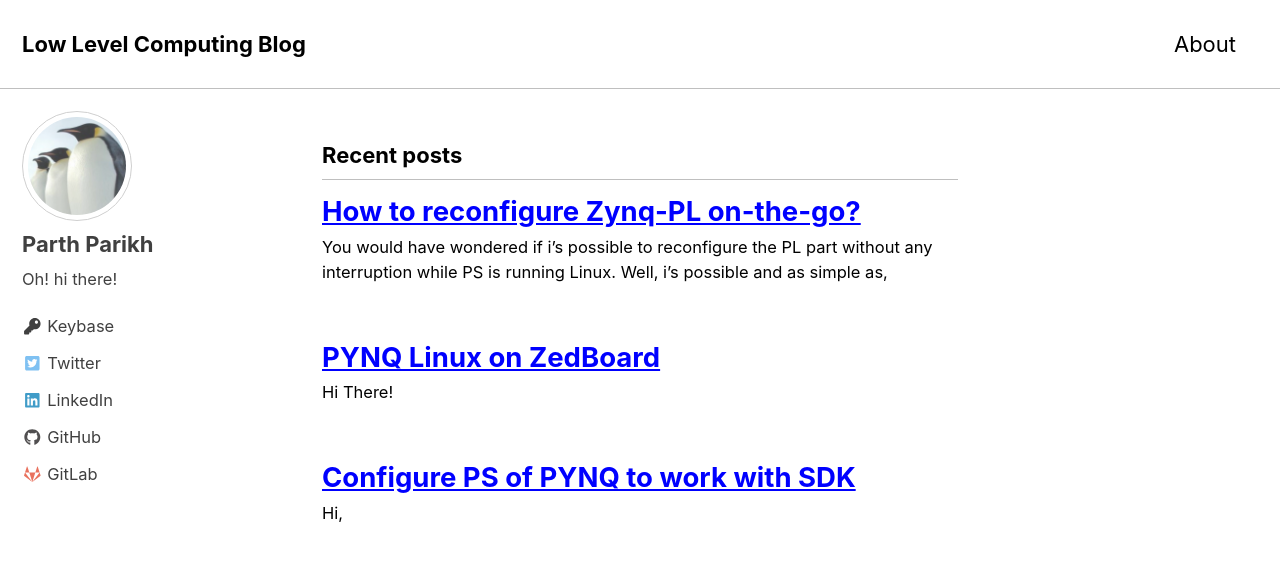
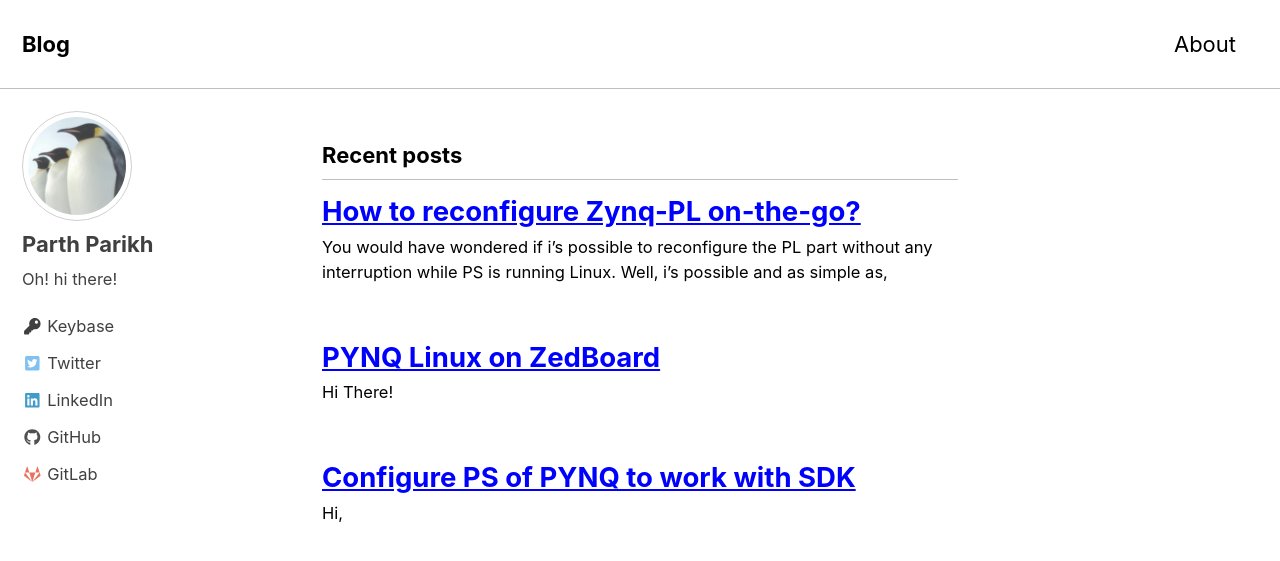
Before and after one commit to parthpower/parthpower.github.io, a Jekyll site: the page built from index.html, in a window 1280 px wide and 900 px high. Shown: the top 561 px of the window. Built offline with Jekyll 4.4.1, drawn with Linux system fonts in a browser that asks for light colours; cached includes are drawn as plain includes; nearby versions of some CDN libraries; the list of posts is cut into pages by our own code.

Commit message:
Update _config.yml

```diff
--- a/_config.yml
+++ b/_config.yml
@@ -16,11 +16,11 @@ minimal_mistakes_skin    : "contrast" # "air", "aqua", "contrast", "dark", "dirt
 
 # Site Settings
 locale                   : "en-US"
-title                    : "Low Level Computing Blog"
+title                    : "Blog"
 title_separator          : "-"
 name                     : "Parth Parikh"
-description              : "Let's talk about computers!!"
-url                      : "https://parthpower.me"
+description              : "Let's talk about computers."
+url                      : "https://parthpower.github.io"
 baseurl                  : # the subpath of your site, e.g. "/blog"
 repository               : "parthpower/parthpower.github.io"
 teaser                   : # path of fallback teaser image, e.g. "/assets/images/500x300.png"
```
